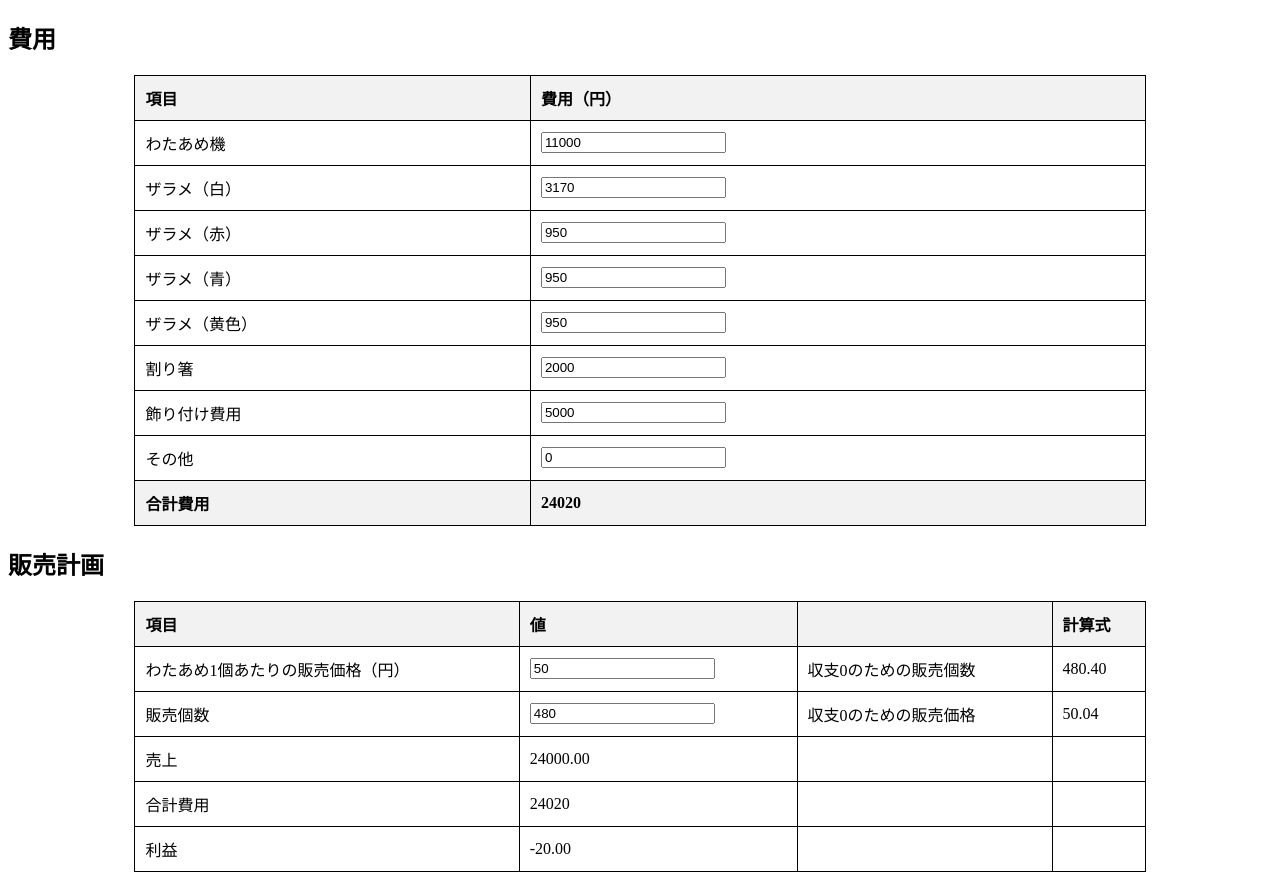
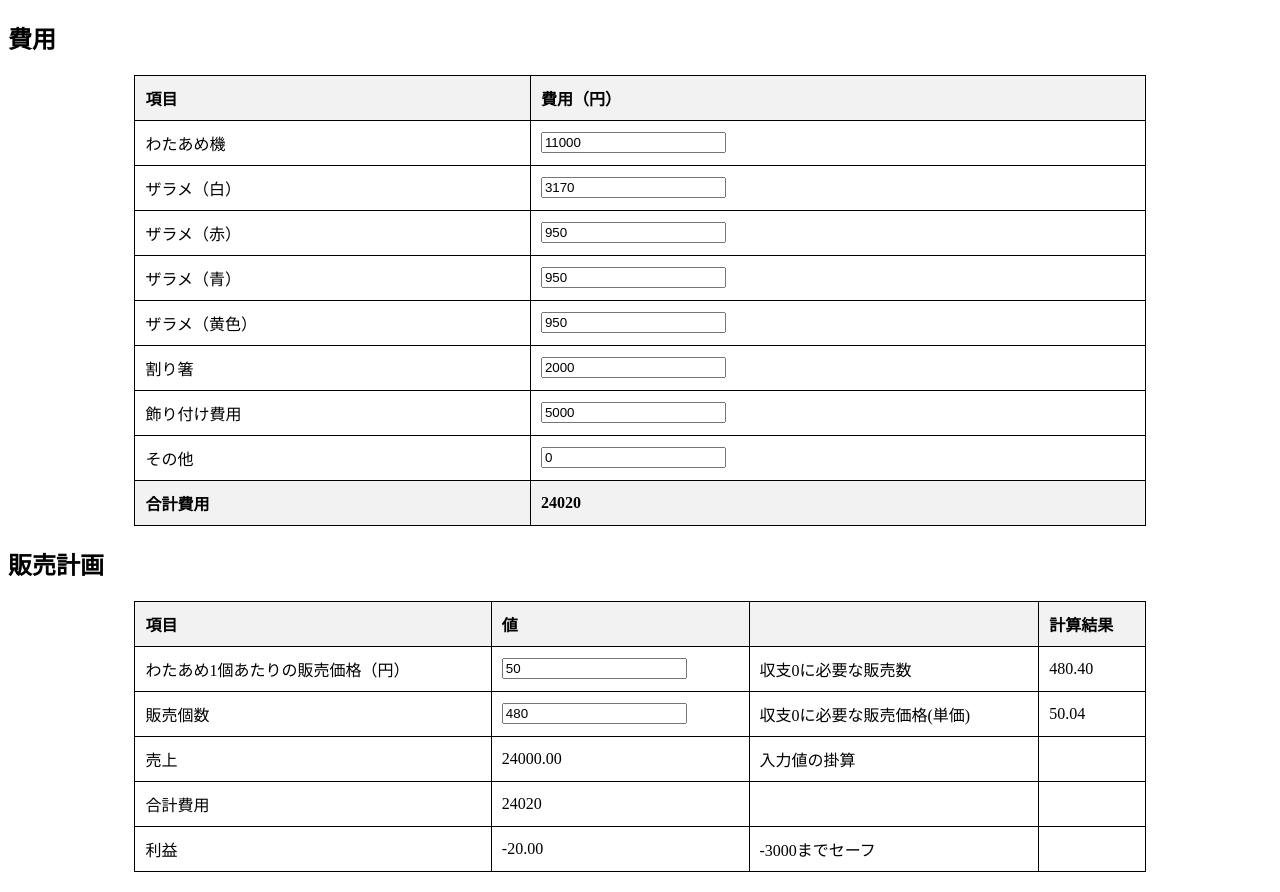
Before and after one commit to budou943/Cultural-Fes, a plain HTML site: page index.html in a window 1280 px wide. Drawn offline with Linux system fonts and the light colour scheme.

Commit message:
Update index.html

```diff
--- a/index.html
+++ b/index.html
@@ -61,24 +61,24 @@
             <th>項目</th>
             <th>値</th>
             <th></th>
-            <th>計算式</th>
+            <th>計算結果</th>
         </tr>
         <tr>
             <td>わたあめ1個あたりの販売価格（円）</td>
             <td><input type="number" id="pricePerUnit" value="50" oninput="updatePlan()"></td>
-            <td>収支0のための販売個数</td>
+            <td>収支0に必要な販売数</td>
             <td id="zeroSalesNumber">---</td>
         </tr>
         <tr>
             <td>販売個数</td>
             <td><input type="number" id="forecastNumber" value="480" oninput="updatePlan()"></td>
-            <td>収支0のための販売価格</td>
+            <td>収支0に必要な販売価格(単価)</td>
             <td id="zeroSalesPrice">---</td>
         </tr>
         <tr>
             <td>売上</td>
             <td id="revenue">---</td>
-            <td></td>
+            <td>入力値の掛算</td>
             <td></td>
         </tr>
         <tr>
@@ -90,7 +90,7 @@
         <tr>
             <td>利益</td>
             <td id="profit">---</td>
-            <td></td>
+            <td>-3000までセーフ</td>
             <td></td>
         </tr>
     </table>
```
